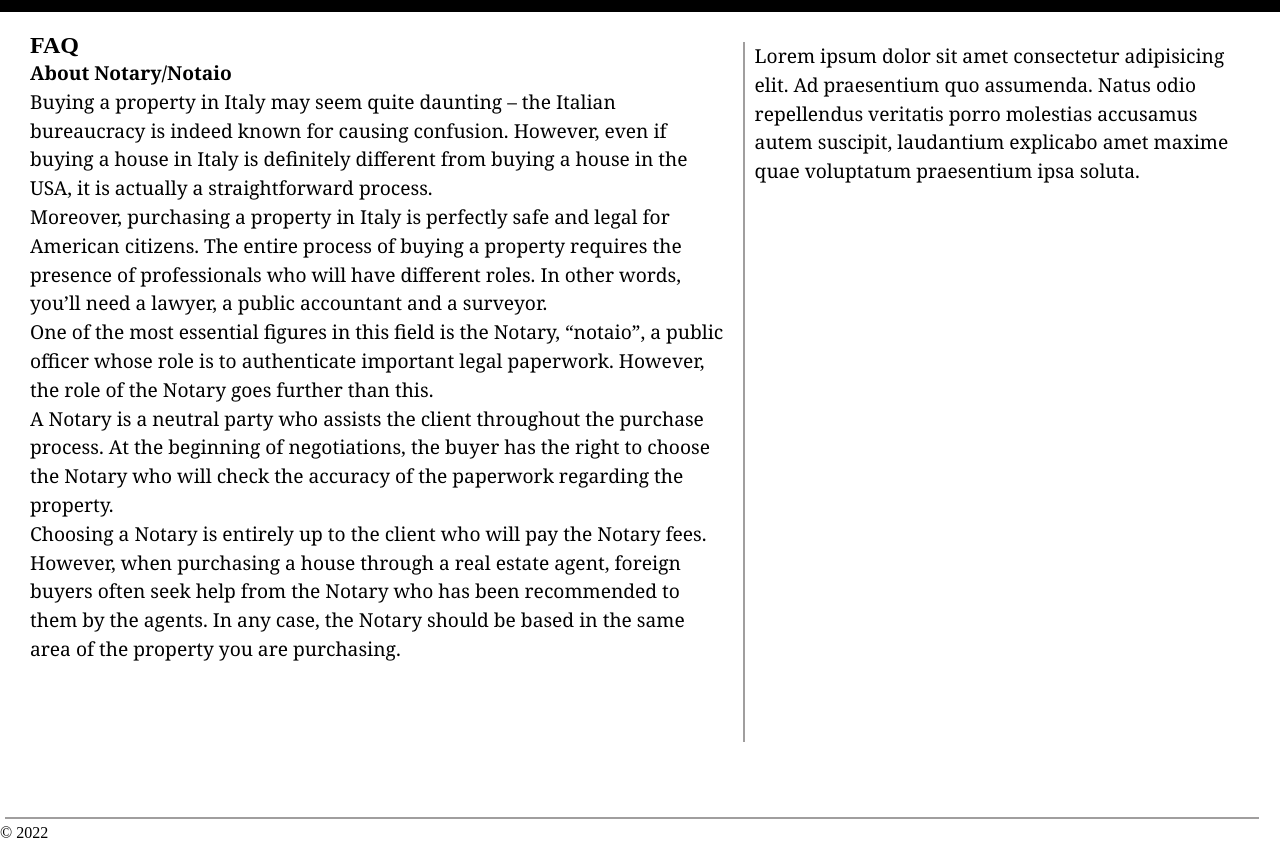
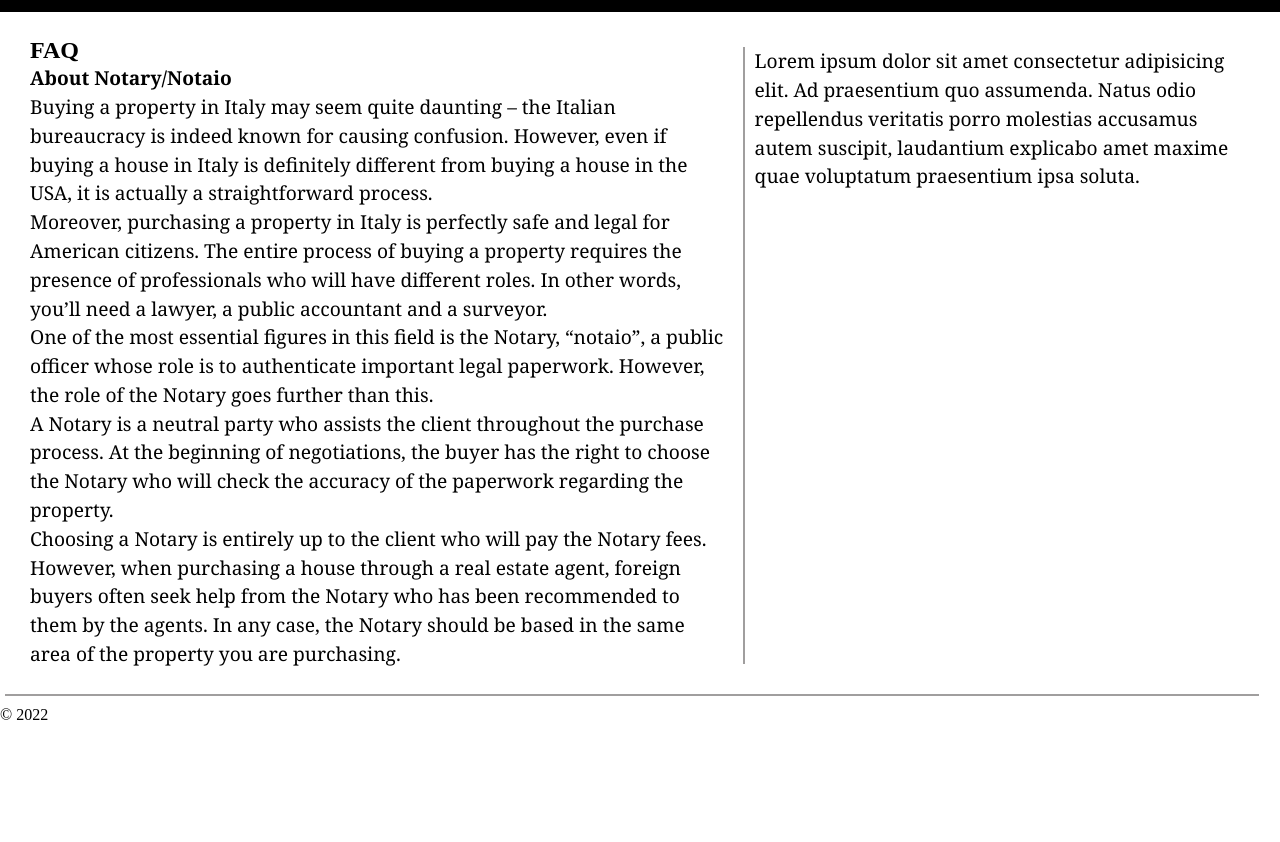
Before and after one commit to deegeeartz/notary1, a plain HTML site: page about.html in a window 1280 px wide. Shown: the part 76-918 px from the top of the page. After the commit the page ends 800 px from the top, so only its background shows below. Drawn offline with Linux system fonts and the light colour scheme.

Commit message:
Update index.css

```diff
--- a/index.css
+++ b/index.css
@@ -165,8 +165,9 @@ header img {
     display: flex;
     justify-content: space-evenly;
     width: 100%;
-    height: 800px;
+    height: auto;
     padding: 20px;
+    margin-top: auto;
 }
 
 .quest1 h2,
@@ -185,19 +186,23 @@ p {
     font-size: larger;
     width: 100%;
     padding: 10px;
+    /* position: absolute; */
+    position: relative;
 }
 
 .line {
     border-right: 2px solid rgb(160, 158, 158);
     margin-top: 10px;
-    margin-bottom: 50px;
+    margin-bottom: 5px;
     width: 2%;
     margin-left: 0%;
     padding-left: 0%;
+    position: relative;
 }
 
 footer {
     margin-top: auto;
+    position: relative;
 }
 
 #hom:hover {
```
